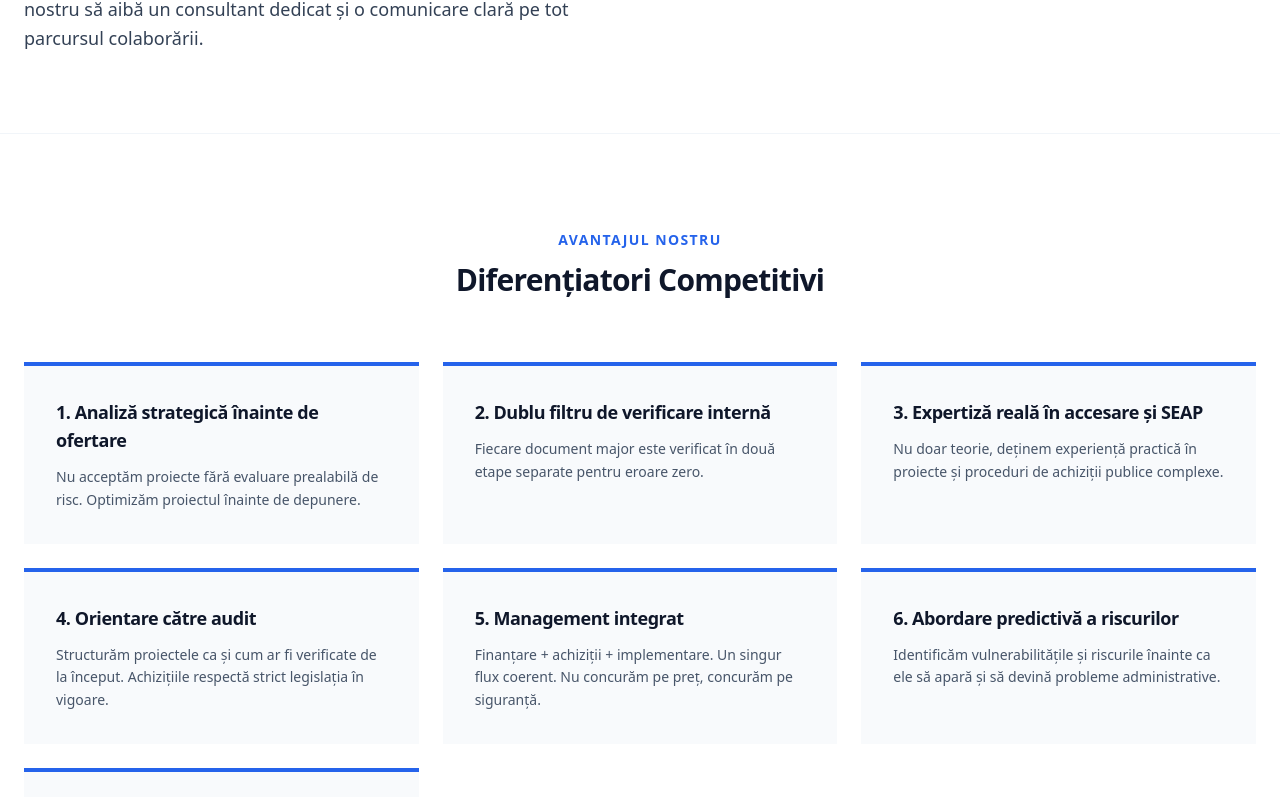
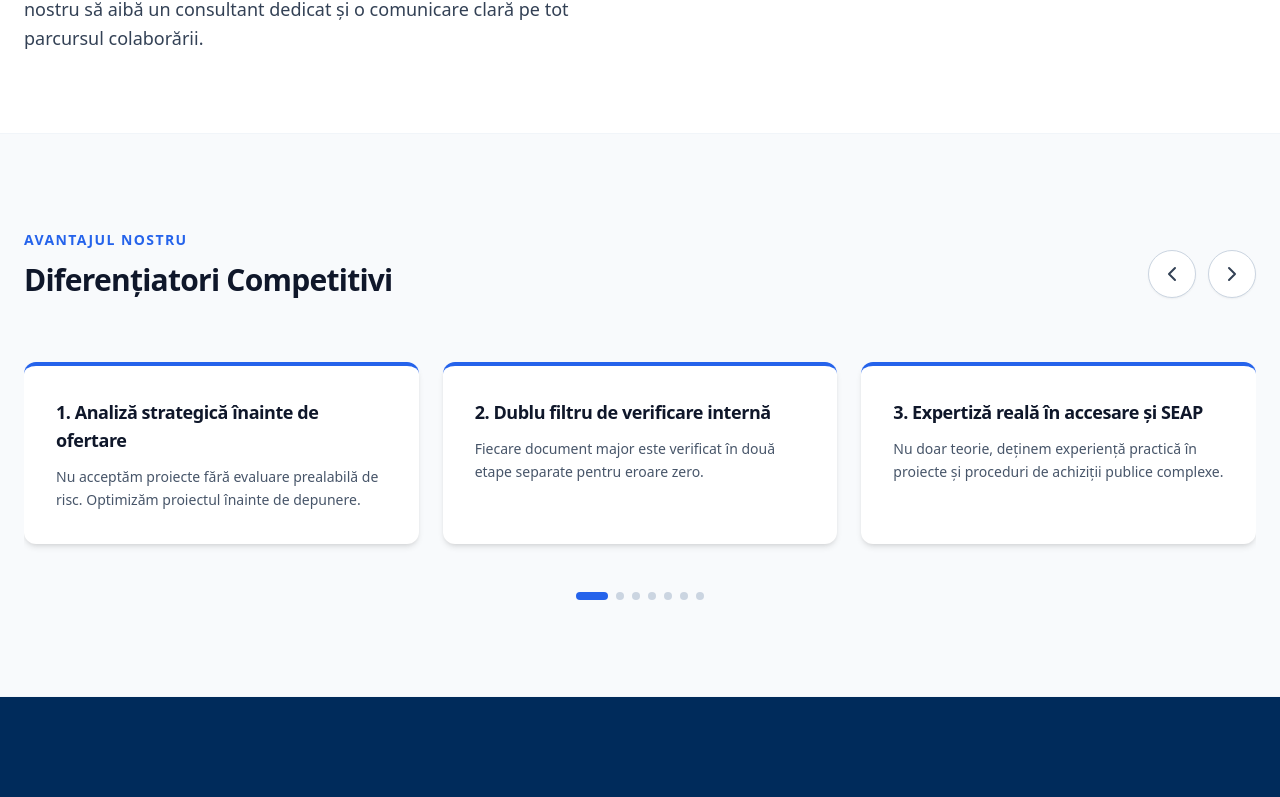
Before and after one commit to evialbert/FSPro, a Next.js app: page /despre in a window 1280 px wide. Shown: the part 969-1766 px from the top of the page. Built offline with nearby package versions, Linux system fonts and the light colour scheme.

Commit message:
feat: transformat sectiunea diferentiatori intr-un carusel glisant

```diff
--- a/app/despre/page.tsx
+++ b/app/despre/page.tsx
@@ -1,9 +1,9 @@
 "use client";
 
-import React from 'react';
-import { CheckCircle2, ShieldCheck, ArrowRight } from 'lucide-react';
+import React, { useState } from 'react';
+import { CheckCircle2, ShieldCheck, ArrowRight, ChevronLeft, ChevronRight } from 'lucide-react';
 import Link from 'next/link';
-import { motion } from 'framer-motion';
+import { motion, AnimatePresence } from 'framer-motion';
 
 export default function DespreNoi() {
   const diferentiatori = [
@@ -60,6 +60,27 @@ export default function DespreNoi() {
     }
   ];
 
+  // Stare pentru indexul de pornire al caruselului
+  const [currentIndex, setCurrentIndex] = useState(0);
+
+  // Funcții de navigare pentru carusel
+  const nextSlide = () => {
+    setCurrentIndex((prev) => (prev + 1 >= diferentiatori.length ? 0 : prev + 1));
+  };
+
+  const prevSlide = () => {
+    setCurrentIndex((prev) => (prev - 1 < 0 ? diferentiatori.length - 1 : prev - 1));
+  };
+
+  // Obținem cardurile vizibile în funcție de index (afișăm 3 pe desktop, rotativ)
+  const getVisibleItems = () => {
+    const items = [];
+    for (let i = 0; i < 3; i++) {
+      items.push(diferentiatori[(currentIndex + i) % diferentiatori.length]);
+    }
+    return items;
+  };
+
   return (
     <div className="bg-white overflow-x-hidden">
       {/* Hero Section */}
@@ -86,7 +107,6 @@ export default function DespreNoi() {
 
       {/* Intro Section */}
       <section className="py-20 px-6 max-w-7xl mx-auto grid md:grid-cols-2 gap-12 items-start">
-        {/* TEXTUL GLISEAZĂ DIN STÂNGA */}
         <motion.div
           initial={{ opacity: 0, x: -60 }}
           whileInView={{ opacity: 1, x: 0 }}
@@ -106,7 +126,6 @@ export default function DespreNoi() {
           </p>
         </motion.div>
 
-        {/* CARDUL ALBASTRU GLISEAZĂ DIN DREAPTA */}
         <motion.div
           initial={{ opacity: 0, x: 60 }}
           whileInView={{ opacity: 1, x: 0 }}
@@ -135,32 +154,74 @@ export default function DespreNoi() {
         </motion.div>
       </section>
 
-      {/* Diferentiatori (Grid 7 Puncte) */}
-      <section className="py-24 bg-white px-6 border-y border-slate-100">
+      {/* --- CARUSEL: Diferențiatori Competitivi --- */}
+      <section className="py-24 bg-slate-50 px-6 border-y border-slate-100">
         <div className="max-w-7xl mx-auto">
-          <div className="text-center mb-16">
+
+          <div className="flex flex-col md:flex-row md:items-end justify-between mb-12">
+            <div>
               <h2 className="text-blue-600 font-bold uppercase tracking-widest text-sm mb-3">Avantajul nostru</h2>
               <h3 className="text-3xl font-bold text-slate-900">Diferențiatori Competitivi</h3>
             </div>
-          <div className="grid md:grid-cols-2 lg:grid-cols-3 gap-6">
-            {diferentiatori.map((item, idx) => (
+            {/* Butoanele de control stânga/dreapta */}
+            <div className="flex gap-3 mt-6 md:mt-0">
+              <button
+                onClick={prevSlide}
+                className="w-12 h-12 rounded-full border border-slate-300 bg-white flex items-center justify-center text-slate-700 hover:bg-blue-600 hover:text-white hover:border-blue-600 transition-all shadow-sm"
+                aria-label="Anteriorul"
+              >
+                <ChevronLeft size={24} />
+              </button>
+              <button
+                onClick={nextSlide}
+                className="w-12 h-12 rounded-full border border-slate-300 bg-white flex items-center justify-center text-slate-700 hover:bg-blue-600 hover:text-white hover:border-blue-600 transition-all shadow-sm"
+                aria-label="Următorul"
+              >
+                <ChevronRight size={24} />
+              </button>
+            </div>
+          </div>
+
+          {/* Zona de afișare a cardurilor active */}
+          <div className="overflow-hidden py-4">
+            <div className="grid grid-cols-1 md:grid-cols-3 gap-6">
+              <AnimatePresence mode="popLayout">
+                {getVisibleItems().map((item, index) => (
                   <motion.div
-                key={idx}
-                initial={{ opacity: 0, y: 40 }}
-                whileInView={{ opacity: 1, y: 0 }}
-                viewport={{ once: true, margin: "-50px" }}
-                transition={{ duration: 0.5, delay: (idx % 3) * 0.15 }}
-                className={`p-8 border-t-4 border-blue-600 bg-slate-50 hover:bg-white hover:shadow-xl transition-all duration-300 ${idx === 6 ? 'md:col-span-2 lg:col-span-1' : ''}`}
+                    key={`${item.title}-${index}`}
+                    layout
+                    initial={{ opacity: 0, scale: 0.9, x: 30 }}
+                    animate={{ opacity: 1, scale: 1, x: 0 }}
+                    exit={{ opacity: 0, scale: 0.9, x: -30 }}
+                    transition={{ duration: 0.4 }}
+                    className="p-8 border-t-4 border-blue-600 bg-white rounded-xl shadow-md hover:shadow-xl transition-shadow flex flex-col justify-between h-full"
                   >
+                    <div>
                       <h4 className="font-bold text-lg text-slate-900 mb-3">{item.title}</h4>
                       <p className="text-slate-600 leading-relaxed text-sm">{item.desc}</p>
+                    </div>
                   </motion.div>
                 ))}
+              </AnimatePresence>
             </div>
+          </div>
+
+          {/* Indicatori puncte (dots) dedesubt */}
+          <div className="flex justify-center gap-2 mt-8">
+            {diferentiatori.map((_, idx) => (
+              <button
+                key={idx}
+                onClick={() => setCurrentIndex(idx)}
+                className={`h-2 rounded-full transition-all ${currentIndex === idx ? 'w-8 bg-blue-600' : 'w-2 bg-slate-300'}`}
+                aria-label={`Mergi la slide ${idx + 1}`}
+              />
+            ))}
+          </div>
+
         </div>
       </section>
 
-      {/* Procesul (Glisare alternativă stânga/dreapta pentru pași) */}
+      {/* Procesul (4 Pași) */}
       <section className="py-24 bg-[#002B5B] text-white px-6">
         <div className="max-w-7xl mx-auto">
           <div className="text-center mb-20">
```
Lines whose indentation alone changed are shown as unchanged.
